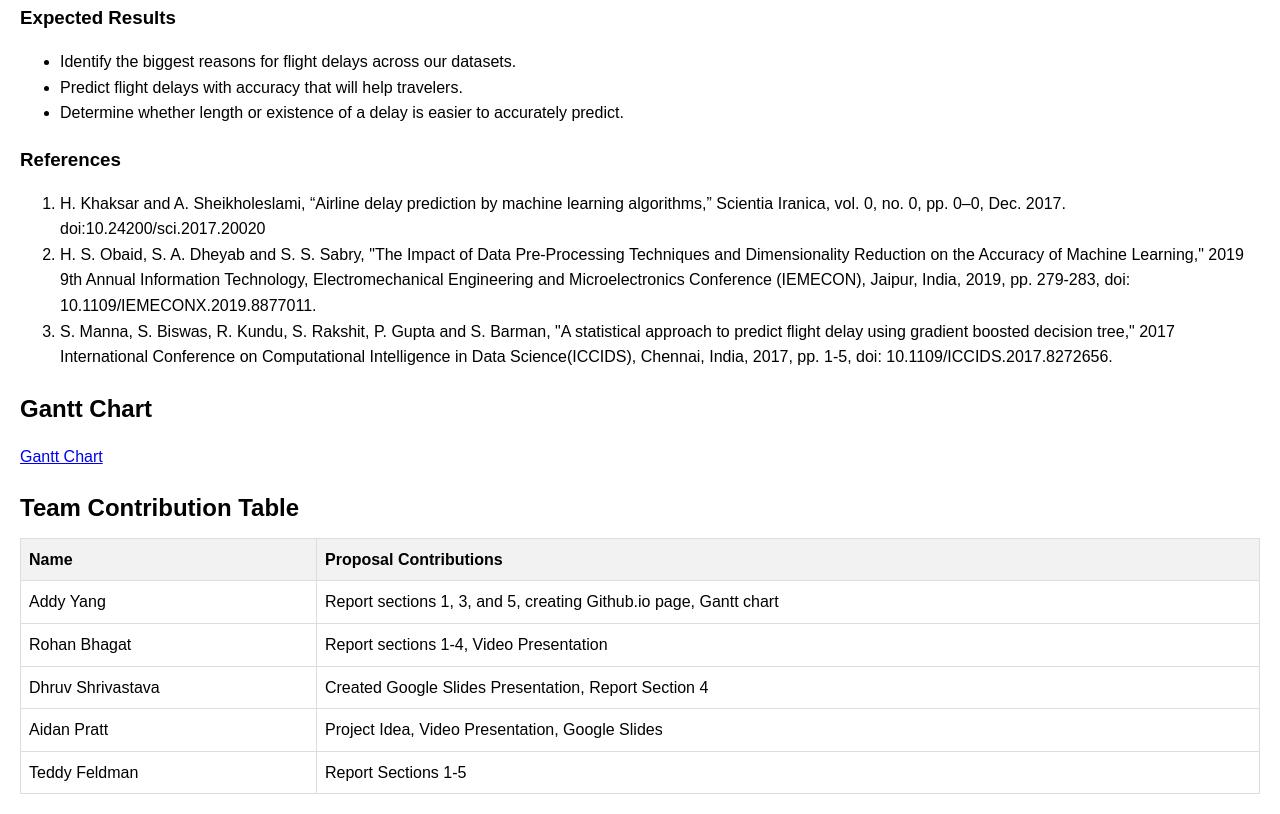
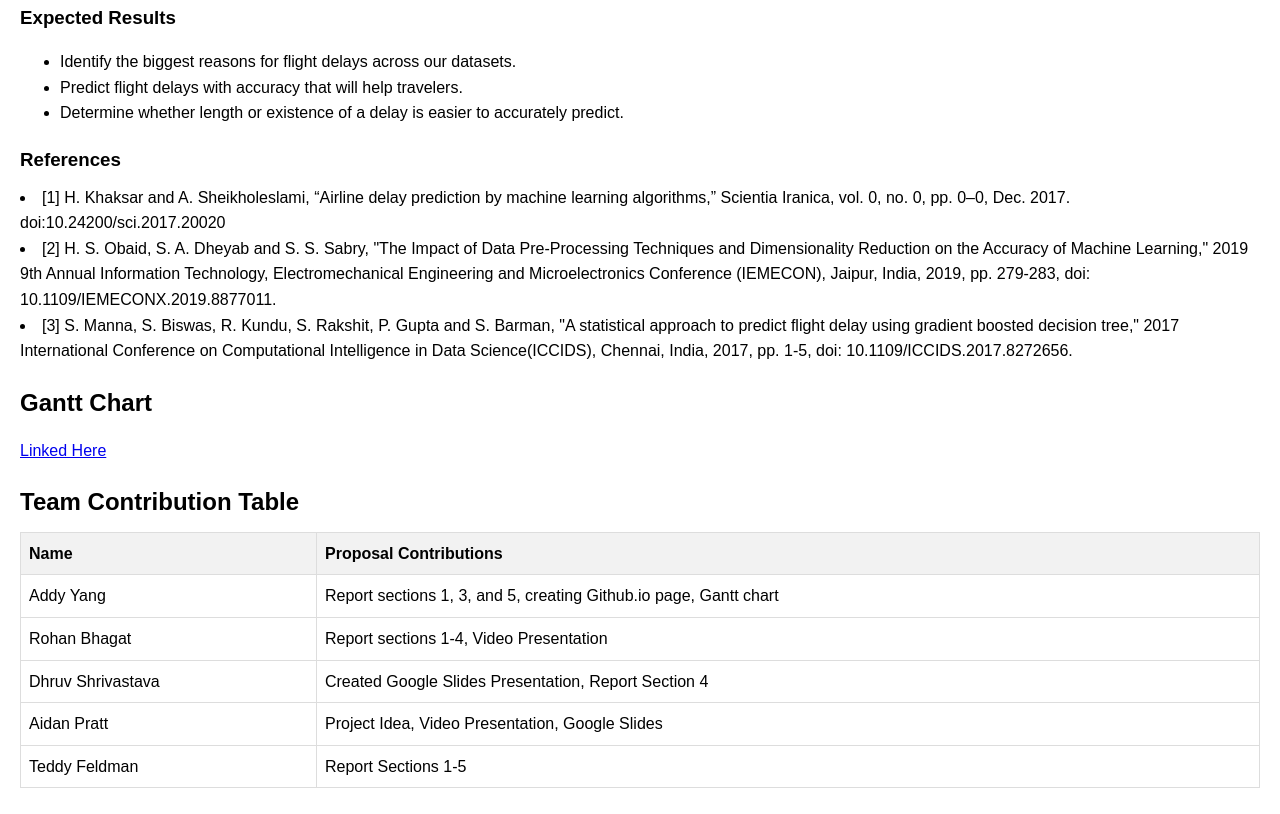
Before and after one commit to addyyang/addyyang.github.io, a plain HTML site: page index.html in a window 1280 px wide. Shown: the part 1000-1814 px from the top of the page. Drawn offline with Linux system fonts and the light colour scheme.

Commit message:
Update reference formatting

```diff
--- a/index.html
+++ b/index.html
@@ -74,14 +74,12 @@
     </ul>
 
     <h3>References</h3>
-    <ol>
-        <li>H. Khaksar and A. Sheikholeslami, “Airline delay prediction by machine learning algorithms,” Scientia Iranica, vol. 0, no. 0, pp. 0–0, Dec. 2017. doi:10.24200/sci.2017.20020</li>
-        <li>H. S. Obaid, S. A. Dheyab and S. S. Sabry, "The Impact of Data Pre-Processing Techniques and Dimensionality Reduction on the Accuracy of Machine Learning," 2019 9th Annual Information Technology, Electromechanical Engineering and Microelectronics Conference (IEMECON), Jaipur, India, 2019, pp. 279-283, doi: 10.1109/IEMECONX.2019.8877011.</li>
-        <li>S. Manna, S. Biswas, R. Kundu, S. Rakshit, P. Gupta and S. Barman, "A statistical approach to predict flight delay using gradient boosted decision tree," 2017 International Conference on Computational Intelligence in Data Science(ICCIDS), Chennai, India, 2017, pp. 1-5, doi: 10.1109/ICCIDS.2017.8272656.</li>
-    </ol>
+        <li>[1] H. Khaksar and A. Sheikholeslami, “Airline delay prediction by machine learning algorithms,” Scientia Iranica, vol. 0, no. 0, pp. 0–0, Dec. 2017. doi:10.24200/sci.2017.20020</li>
+        <li>[2] H. S. Obaid, S. A. Dheyab and S. S. Sabry, "The Impact of Data Pre-Processing Techniques and Dimensionality Reduction on the Accuracy of Machine Learning," 2019 9th Annual Information Technology, Electromechanical Engineering and Microelectronics Conference (IEMECON), Jaipur, India, 2019, pp. 279-283, doi: 10.1109/IEMECONX.2019.8877011.</li>
+        <li>[3] S. Manna, S. Biswas, R. Kundu, S. Rakshit, P. Gupta and S. Barman, "A statistical approach to predict flight delay using gradient boosted decision tree," 2017 International Conference on Computational Intelligence in Data Science(ICCIDS), Chennai, India, 2017, pp. 1-5, doi: 10.1109/ICCIDS.2017.8272656.</li>
 
     <h2>Gantt Chart</h2>
-    <p><a href="https://docs.google.com/spreadsheets/d/1DOtCJ0PgNM5uBerABgMfCDr11GxqrQK8Jsl495TC0UA/edit?usp=sharing">Gantt Chart</a></p>
+    <p><a href="https://docs.google.com/spreadsheets/d/1DOtCJ0PgNM5uBerABgMfCDr11GxqrQK8Jsl495TC0UA/edit?usp=sharing">Linked Here</a></p>
 
     <h2>Team Contribution Table</h2>
     <table>
```
